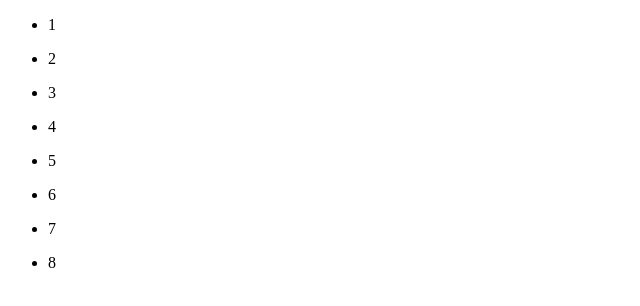
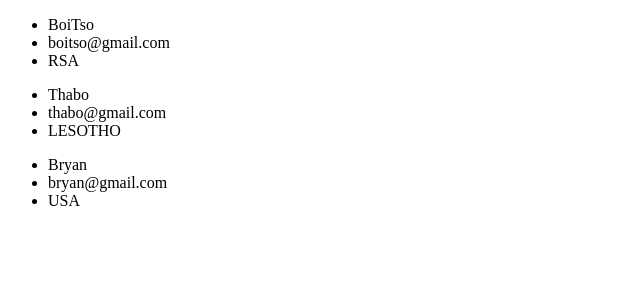
Before and after one commit to boikhutsodev/rectpct, a React (Vite) app in the folder product-app/: page / in a window 1280 px wide. Shown: the top 306 px of the page, without its empty margins (0-640 px from the left). Built offline with nearby package versions, Linux system fonts and the light colour scheme.

Commit message:
List correction

```diff
--- a/product-app/src/App.jsx
+++ b/product-app/src/App.jsx
@@ -1,11 +1,29 @@
 function App() {
-  const numbers = [1, 2, 3, 4, 5, 6, 7, 8];
+  const userInfo = [
+    {
+      username: "BoiTso",
+      email: "boitso@gmail.com",
+      location: "RSA",
+    },
+    {
+      username: "Thabo",
+      email: "thabo@gmail.com",
+      location: "LESOTHO",
+    },
+    {
+      username: "Bryan",
+      email: "bryan@gmail.com",
+      location: "USA",
+    },
+  ];
 
   return (
     <>
-      {numbers.map((number) => (
-        <ul>
-          <li>{number}</li>
+      {userInfo.map((user) => (
+        <ul key={Math.random() * 10}>
+          <li>{user.username}</li>
+          <li>{user.email}</li>
+          <li>{user.location}</li>
         </ul>
       ))}
     </>
```
